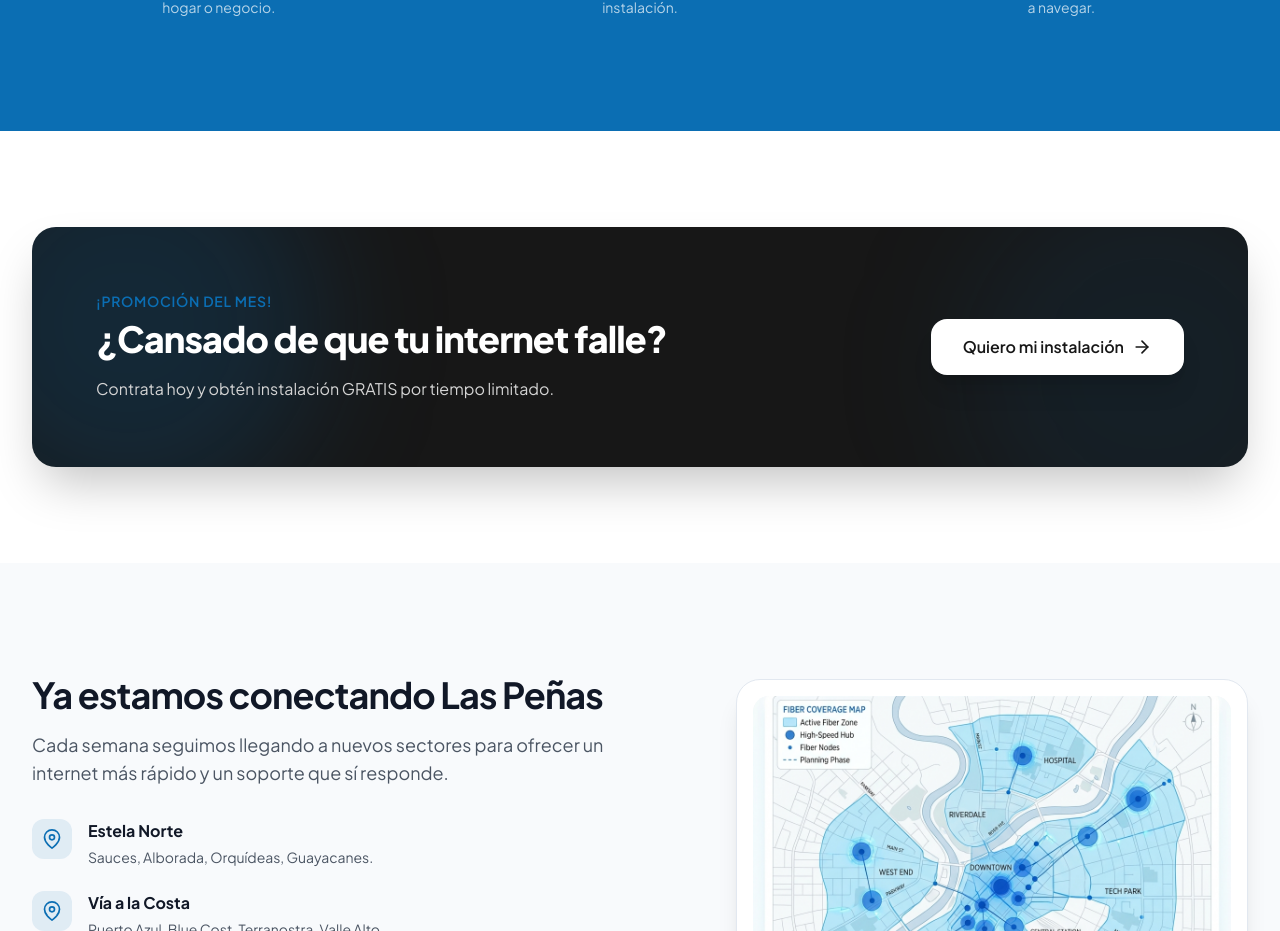
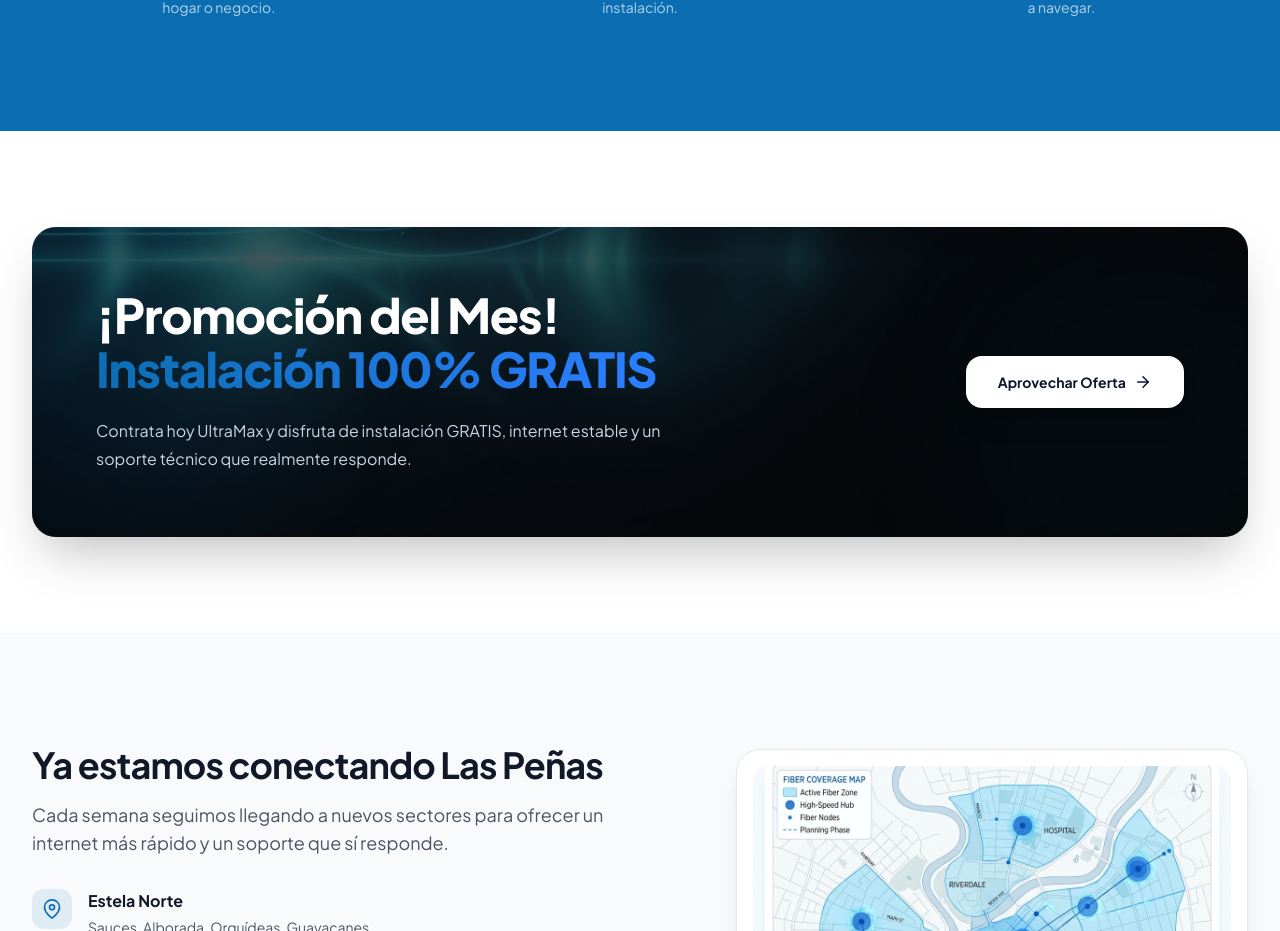
Before and after one commit to DerianPaez/ultramax, a Next.js app: page / in a window 1280 px wide. Shown: the part 3658-4589 px from the top of the page. Built offline with nearby package versions, Linux system fonts and the light colour scheme.

Commit message:
feat(promo): update promo card layout and add background image

```diff
--- a/components/section/Promo.tsx
+++ b/components/section/Promo.tsx
@@ -1,3 +1,4 @@
+import Image from 'next/image';
 import Link from 'next/link';
 import React from 'react';
 import { FiArrowRight } from 'react-icons/fi';
@@ -7,33 +8,40 @@
   return (
     <section className="bg-white py-16 lg:py-24">
       <div className="mx-auto max-w-7xl px-6 lg:px-8">
-        <div className="relative overflow-hidden rounded-3xl bg-neutral-900 px-6 py-12 shadow-2xl sm:px-12 sm:py-16 md:px-16 lg:flex lg:items-center lg:justify-between lg:gap-x-12">
-          <div className="absolute -top-24 -left-24 h-96 w-96 rounded-full bg-primary/20 blur-3xl" />
-          <div className="absolute -bottom-24 -right-24 h-96 w-96 rounded-full bg-primary/10 blur-3xl" />
+        <div className="relative overflow-hidden rounded-3xl bg-neutral-950 px-8 py-12 shadow-2xl sm:px-12 sm:py-16 md:px-16 lg:flex lg:items-center lg:justify-between lg:gap-x-12">
+          <div className="absolute inset-0 z-0 select-none pointer-events-none opacity-30">
+            <Image
+              src="/images/promo-bg.png"
+              alt="Fondo de promoción"
+              fill
+              className="object-cover object-bottom"
+            />
+          </div>
+          <div className="absolute -top-24 -left-24 h-96 w-96 rounded-full bg-primary/10 blur-3xl pointer-events-none" />
+          <div className="absolute -bottom-24 -right-24 h-96 w-96 rounded-full bg-primary/5 blur-3xl pointer-events-none" />
 
-          <div className="relative z-10 max-w-xl flex flex-col gap-4">
-            <div className="flex flex-col gap-2">
-              <span className="text-sm font-semibold tracking-wider text-primary uppercase">
-                ¡Promoción del Mes!
+          <div className="relative z-10 max-w-2xl flex flex-col gap-6">
+            <h2 className="text-3xl font-extrabold tracking-tight sm:text-4xl lg:text-5xl flex flex-col gap-1.5">
+              <span className="text-white">¡Promoción del Mes!</span>
+              <span className="bg-linear-to-r from-primary to-blue-500 bg-clip-text text-transparent">
+                Instalación 100% GRATIS
               </span>
-              <h2 className="text-3xl font-extrabold tracking-tight text-white sm:text-4xl">
-                ¿Cansado de que tu internet falle?
-              </h2>
-            </div>
-            <p className="text-base leading-7 text-neutral-300">
-              Contrata hoy y obtén instalación GRATIS por tiempo limitado.
+            </h2>
+            <p className="text-base leading-7 text-slate-300 max-w-xl">
+              Contrata hoy UltraMax y disfruta de instalación GRATIS, internet
+              estable y un soporte técnico que realmente responde.
             </p>
           </div>
 
-          <div className="relative z-10 mt-10 flex lg:mt-0">
+          <div className="relative z-10 mt-10 flex lg:mt-0 shrink-0">
             <Link
               href={`https://wa.me/${contactInfo.whatsapp}?text=Hola!%20Quiero%20aprovechar%20la%20promoción%20de%20instalación%20gratis.`}
               target="_blank"
               rel="noopener noreferrer"
-              className="bg-white text-neutral-900 border-none font-semibold hover:bg-neutral-100 px-8 py-4 rounded-2xl flex items-center gap-2 group transition-all duration-200 shadow-xl shadow-black/10 cursor-pointer"
+              className="bg-white text-slate-900 border-none font-bold hover:bg-slate-50 px-8 py-4 rounded-2xl flex items-center gap-2 group transition-all duration-200 shadow-xl shadow-black/10 cursor-pointer text-sm"
             >
-              Quiero mi instalación
-              <FiArrowRight className="h-5 w-5 group-hover:translate-x-1 transition-transform" />
+              Aprovechar Oferta
+              <FiArrowRight className="h-4.5 w-4.5 group-hover:translate-x-1 transition-transform" />
             </Link>
           </div>
         </div>
```
Also changed, not shown: public/images/promo-bg.png (added).
